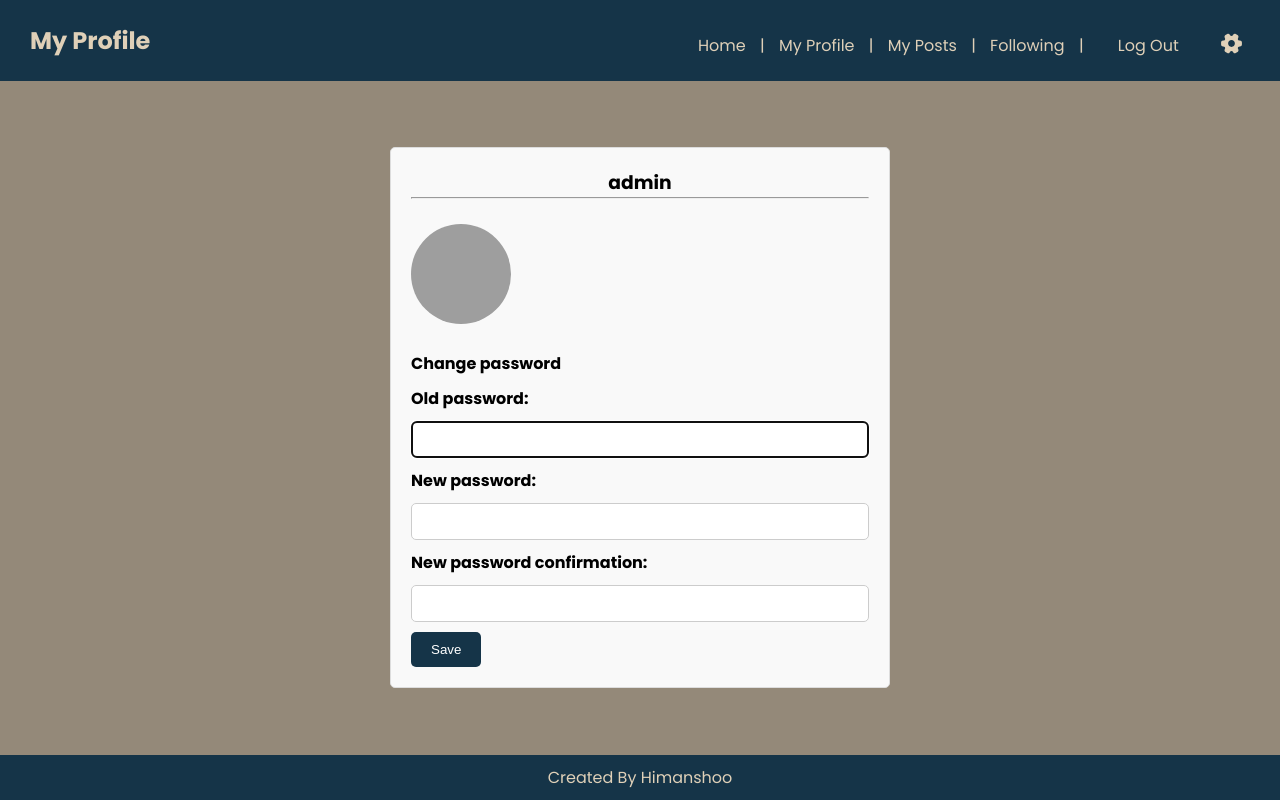
After one commit to thakrehimanshoo/KGPNetwork, a Django app: page /editprofile/ in a window 1280 px wide. The commit adds this page. Run offline with Django 4.2, Linux system fonts and the light colour scheme; a user stored in the database is signed in; data comes from the database, SQL or seed files in the repository; both versions use the stored data as it was after the commit; grey boxes are pictures that could not be loaded.

```diff
--- a/KGPNetwork/urls.py
+++ b/KGPNetwork/urls.py
@@ -17,9 +17,12 @@ Including another URLconf
 from django.contrib import admin
 from django.urls import path, include
 from django.contrib.staticfiles.urls import staticfiles_urlpatterns
+from django.contrib.auth.views import LogoutView
 urlpatterns = [
     path('admin/', admin.site.urls),
     path('', include('core.urls')),
+    path('accounts/', include('allauth.urls')),
+
 
 ]
 urlpatterns += staticfiles_urlpatterns()
--- a/core/urls.py
+++ b/core/urls.py
@@ -1,6 +1,6 @@
 from django.urls import path, include
 from core import views
-
+from . import views as view
 
 urlpatterns = [
     path('', views.home, name='home'),
@@ -16,4 +16,6 @@ urlpatterns = [
     path('posts/', views.posts, name='posts'),
     path('post/<int:post_id>/delete/', views.delete_post, name='delete_post'),
     path('suggestion/', views.suggestion, name='suggestion'),
+    path('editprofile/', views.edit_profile, name='edit_profile'),
+
 ]
--- a/core/views.py
+++ b/core/views.py
@@ -8,6 +8,9 @@ from .models import Follow
 from .models import Post
 from .forms import PostForm
 
+
+
+# from .forms import editprofile
 @login_required
 def create_post(request):
     if request.method == 'POST':
@@ -180,3 +183,72 @@ def suggestion(request):
     else:
         emptyval = False
     return render(request, 'suggestion.html', {'users': users, 'emptyval': emptyval})
+
+
+
+
+
+from django.contrib.auth import update_session_auth_hash
+from django.contrib.auth.forms import PasswordChangeForm
+from django.contrib import messages
+
+
+from django.contrib.auth.forms import PasswordChangeForm, SetPasswordForm
+
+def edit_profile(request):
+    profile_pic = None
+    if request.user.profile.profile_picture:
+        profile_pic = request.user.profile.profile_picture.url
+
+    if request.method == 'POST':
+        if request.user.has_usable_password():
+
+            form = PasswordChangeForm(request.user, request.POST)
+        else:
+
+            form = SetPasswordForm(request.user, request.POST)
+
+        if form.is_valid():
+            user = form.save()
+            update_session_auth_hash(request, user)  # Important!
+            messages.success(request, 'Your password was successfully updated!')
+            return redirect('edit_profile')
+        else:
+            messages.error(request, 'Please correct the error below.')
+    else:
+        if request.user.has_usable_password():
+            form = PasswordChangeForm(request.user)
+        else:
+            form = SetPasswordForm(request.user)
+
+    return render(request, 'editprofile.html', {
+        'form': form,
+        'profile_pic': profile_pic
+    })
+
+# @login_required
+# def edit_profile(request):
+#     if request.user.profile.profile_picture:
+#             profile_pic = request.user.profile.profile_picture.url
+#     if request.method == 'POST':
+#         form = PasswordChangeForm(request.user, request.POST)
+#         if form.is_valid():
+#             user = form.save()
+#             update_session_auth_hash(request, user)  # Important!
+#             messages.success(request, 'Your password was successfully updated!')
+#             return redirect('edit_profile')
+#         else:
+#             messages.error(request, 'Please correct the error below.')
+#     else:
+#         form = PasswordChangeForm(request.user)
+#     return render(request, 'editprofile.html', {
+#         'form': form,
+#         'profile_pic': profile_pic
+#     })
+
+# class CustomPasswordChangeForm(PasswordChangeForm):
+#     def __init__(self, *args, **kwargs):
+#         super(CustomPasswordChangeForm, self).__init__(*args, **kwargs)
+#         if not self.user.has_usable_password():
+#             self.fields['old_password'].widget.attrs['readonly'] = True
+#             self.fields['old_password'].help_text = "You haven't set a password yet. Please set a new password."
--- a/static/base.css
+++ b/static/base.css
@@ -14,6 +14,7 @@ body{
     justify-content: space-between;
     align-items: center;
     padding: 10px 30px;
+    padding-right: 10px;
     background-color: #153448;
 }
 @media (max-width: 699px) {
@@ -164,6 +165,22 @@ a:hover {
     align-items: center;
     height: 90vh;
 }
+.container-pass{
+    height: 84vh;
+
+}
+.errorlist{
+  list-style: none;
+  color: red;
+}
+.bio-form-pass{
+  width: 80%;
+}
+@media (max-width: 699px) {
+    .container-pass {
+        height:80vh
+    }
+}
 .profile-pic{
 
     width: 100px;
@@ -171,6 +188,7 @@ a:hover {
     object-fit: cover;
     border-radius: 50%;
     margin-bottom: 20px;
+
 
 }
 .profile-sec-pic{
@@ -392,3 +410,60 @@ a:hover {
     margin: 0 10px;
   }
 }
+
+.edit-button{
+  width: 10px;
+  position: relative;
+  left: 90%;
+  bottom: 22px;
+}
+.setting{
+
+    position: relative;
+    top: 5px;
+}
+
+/* Dropdown Button */
+.dropbtn {
+  background-color: #153448;
+  color: white;
+  padding: 16px;
+  font-size: 16px;
+  border: none;
+}
+
+/* The container <div> - needed to position the dropdown content */
+.dropdown {
+  position: relative;
+  display: inline-block;
+}
+
+/* Dropdown Content (Hidden by Default) */
+.dropdown-content {
+  display: none;
+  position: absolute;
+  right: 5%;
+  background-color: #DFD0B8;
+  width: 200px;
+  box-shadow: 0px 8px 16px 0px rgba(0,0,0,0.2);
+  z-index: 1;
+}
+
+
+.dropdown-content a {
+  color: black;
+  padding: 12px 16px;
+  text-decoration: none;
+  display: block;
+}
+
+
+.dropdown-content a:hover {background-color: #ddd;}
+
+
+.dropdown:hover .dropdown-content {display: block;}
+
+
+.helptext{
+  display: none;
+}
--- a/templates/base.html
+++ b/templates/base.html
@@ -1,3 +1,4 @@
+
 <!DOCTYPE html>
 <html lang="en">
 
@@ -6,6 +7,7 @@
     <meta name="viewport" content="width=device-width, initial-scale=1.0">
     <title>{% block title %}{% endblock title %}</title>
     <link rel="stylesheet" href="/static/base.css">
+    <link rel="shortcut icon" type="image/png" href="/static/favicon.ico"/>
     <link rel="preconnect" href="https://fonts.googleapis.com">
     <link rel="preconnect" href="https://fonts.gstatic.com" crossorigin>
     <link
@@ -52,6 +54,19 @@
                     <li>
                         <a href="/logout">Log Out</a>
                     </li>
+                    <li>
+                        <div class="dropdown">
+                        <button class="dropbtn"><svg class="setting" style="width: 25x; height: 25px;" viewBox="0 0 24.00 24.00" fill="none" xmlns="http://www.w3.org/2000/svg" stroke="" stroke-width="0.00024000000000000003"><g id="SVGRepo_bgCarrier" stroke-width="0"></g><g id="SVGRepo_tracerCarrier" stroke-linecap="round" stroke-linejoin="round"></g><g id="SVGRepo_iconCarrier"> <path d="M20.1 9.2214C18.29 9.2214 17.55 7.9414 18.45 6.3714C18.97 5.4614 18.66 4.3014 17.75 3.7814L16.02 2.7914C15.23 2.3214 14.21 2.6014 13.74 3.3914L13.63 3.5814C12.73 5.1514 11.25 5.1514 10.34 3.5814L10.23 3.3914C9.78 2.6014 8.76 2.3214 7.97 2.7914L6.24 3.7814C5.33 4.3014 5.02 5.4714 5.54 6.3814C6.45 7.9414 5.71 9.2214 3.9 9.2214C2.86 9.2214 2 10.0714 2 11.1214V12.8814C2 13.9214 2.85 14.7814 3.9 14.7814C5.71 14.7814 6.45 16.0614 5.54 17.6314C5.02 18.5414 5.33 19.7014 6.24 20.2214L7.97 21.2114C8.76 21.6814 9.78 21.4014 10.25 20.6114L10.36 20.4214C11.26 18.8514 12.74 18.8514 13.65 20.4214L13.76 20.6114C14.23 21.4014 15.25 21.6814 16.04 21.2114L17.77 20.2214C18.68 19.7014 18.99 18.5314 18.47 17.6314C17.56 16.0614 18.3 14.7814 20.11 14.7814C21.15 14.7814 22.01 13.9314 22.01 12.8814V11.1214C22 10.0814 21.15 9.2214 20.1 9.2214ZM12 15.2514C10.21 15.2514 8.75 13.7914 8.75 12.0014C8.75 10.2114 10.21 8.7514 12 8.7514C13.79 8.7514 15.25 10.2114 15.25 12.0014C15.25 13.7914 13.79 15.2514 12 15.2514Z" fill="#DFD0B8"></path> </g></svg></button>
+  <div class="dropdown-content">
+    <a href="/editprofile">Change Password</a>
+
+  </div>
+</div>
+
+
+
+                    </li>
+
                 </ul>
 
 
--- /dev/null
+++ b/templates/editprofile.html
@@ -0,0 +1,71 @@
+{% extends "base.html" %}
+{% block title %}Profile{% endblock title %}
+{% block body %}
+
+<style>
+    /* Add your CSS styles here */
+    form {
+        max-width: 500px;
+        margin: 0 auto;
+        padding: 20px;
+        background-color: #f9f9f9;
+        border: 1px solid #ddd;
+        border-radius: 5px;
+    }
+
+    label {
+        display: block;
+        margin-bottom: 10px;
+        font-weight: bold;
+    }
+
+    input[type="text"],
+    input[type="email"],
+    input[type="password"] {
+        width: 100%;
+        padding: 10px;
+        margin-bottom: 10px;
+        border: 1px solid #ccc;
+        border-radius: 5px;
+        box-sizing: border-box;
+    }
+
+    button[type="submit"] {
+        background-color: #153448;
+        color: #fff;
+        padding: 10px 20px;
+        border: none;
+        border-radius: 5px;
+        cursor: pointer;
+    }
+</style>
+
+<div class="container container-pass">
+    <form method="POST" class="bio-form bio-form-pass">
+        {% csrf_token %}
+        <h3 align="center"> {{request.user.username}} </h3>
+
+
+
+        <hr>
+        <br>
+
+        {% if profile_pic %} <img class="profile-pic" src="{{profile_pic}}" alt="">
+        {% else %} <img class="profile-pic" src="/static/profile_pics/user_icon.jpg" alt=""> {% endif %}
+
+
+
+        <label for="id_change_password">Change password</label>
+
+        {{ form }}
+
+
+        <button type="submit">Save</button>
+    </form>
+</div>
+
+<script>
+    document.getElementById("logo").innerHTML = "My Profile";
+
+</script>
+{% endblock body %}
--- a/templates/home.html
+++ b/templates/home.html
@@ -1,6 +1,7 @@
 {% extends "base.html" %}
 {% block title %}Home{% endblock title %}
 {% block body %}
+
 <div class="mid-container">
     <img src="/static/create-post.png" onclick="createpost()" id="create-png" alt="">
     <div class="suggestion">
```
Also changed, not shown: KGPNetwork/settings.py (+37 -2 lines), core/forms.py (+31 -0 lines), templates/login.html (+12 -15 lines), templates/profile.html (+7 -2 lines), templates/signup.html (+7 -0 lines), changes.html (deleted), db.sqlite3, static/favicon.ico (added), static/profile_pics/3a3d1306ef_8YJqAyx.png (added).
